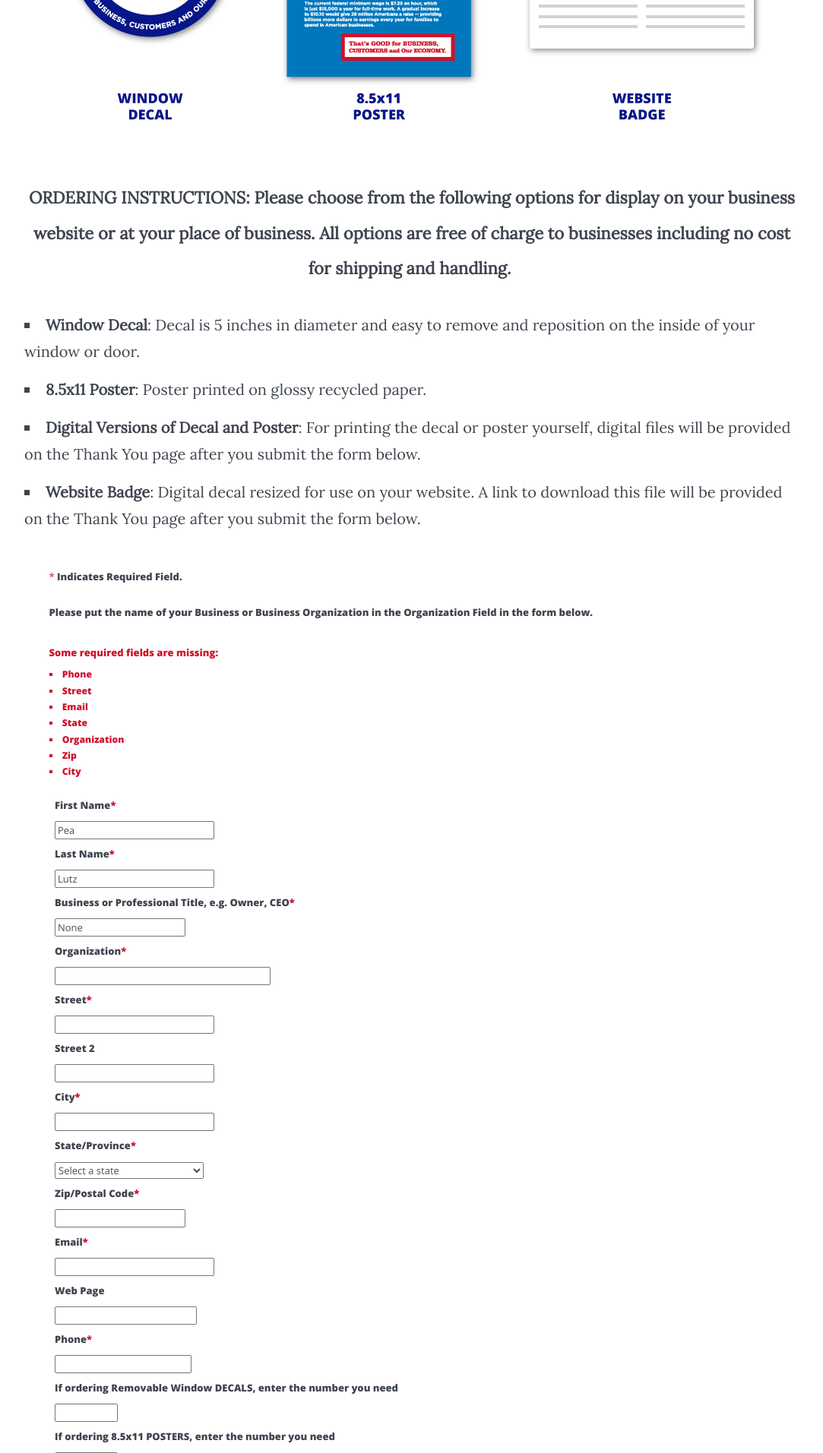
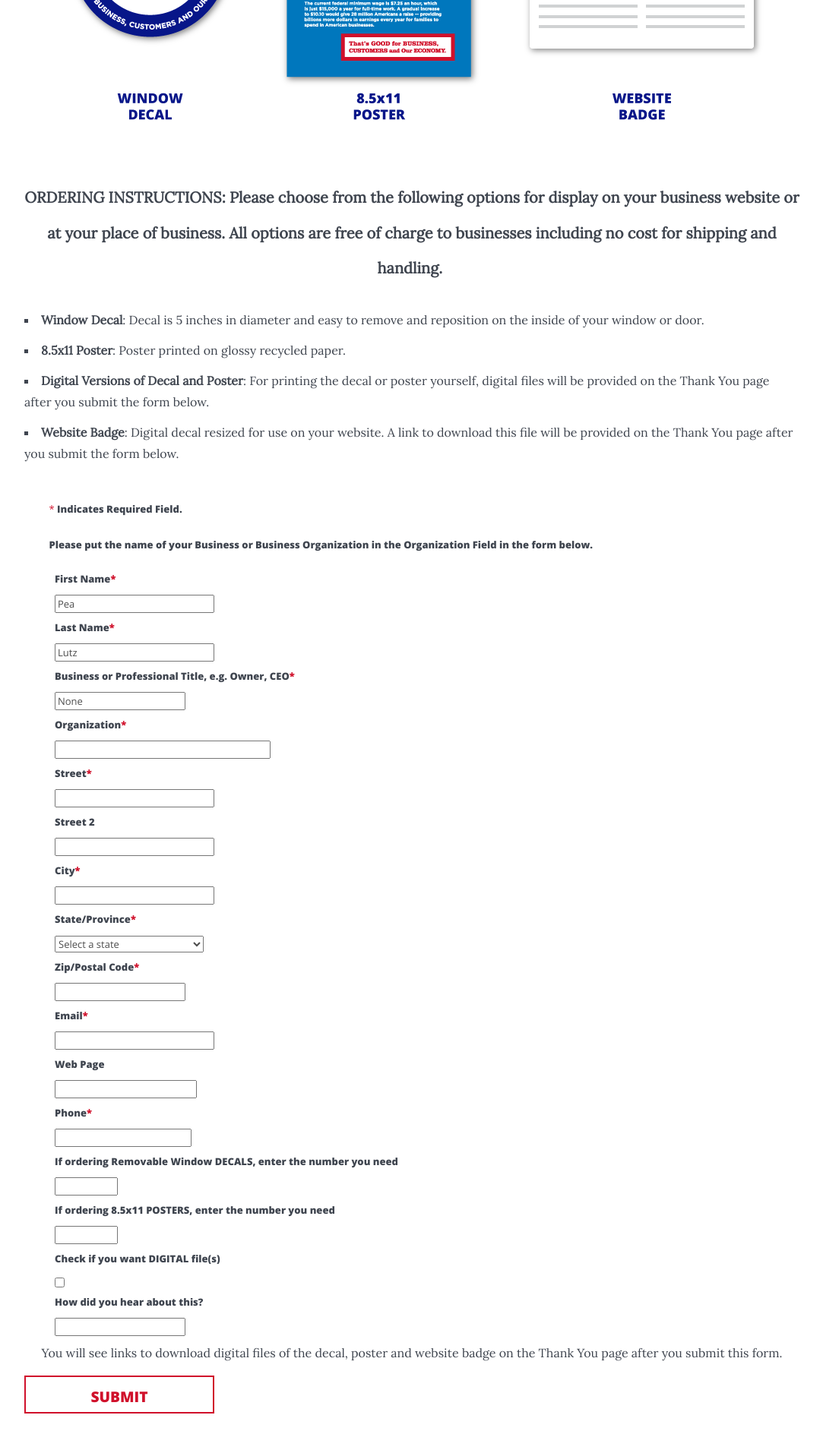
Before and after one commit to misfist/1010stickers, a PHP site: page /salsa-order.html in a window 1280 px wide. Shown: the part 323-2236 px from the top of the page at 76% size, without its empty margins (98-1181 px from the left). Run offline with PHP 8.4, Linux system fonts and the light colour scheme; some libraries are stand-ins or nearby versions.

Commit message:
Updated order form spacing.

```diff
--- a/library/css/style.css
+++ b/library/css/style.css
@@ -1199,11 +1199,11 @@ body.order-form section#intro h3 {
   @media screen and (max-width: 30em) {
     /* line 18, ../scss/base/_orderform.scss */
     body.order-form section#intro h3 {
-      font-size: 1.125rem; } }
+      font-size: 1.125em; } }
   @media screen and (min-width: 48em) {
     /* line 18, ../scss/base/_orderform.scss */
     body.order-form section#intro h3 {
-      font-size: 1.375em; } }
+      font-size: 1.25em; } }
 /* line 29, ../scss/base/_orderform.scss */
 body.order-form section#intro article {
   font-family: "Lora", serif !important;
@@ -1228,13 +1228,13 @@ body.order-form section#intro article {
         /* line 39, ../scss/base/_orderform.scss */
         body.order-form section#intro article p.required-note {
           padding: 1.875em 2.5em 0 2.5em; } }
-  /* line 53, ../scss/base/_orderform.scss */
-  body.order-form section#intro article ul li,
-  body.order-form section#intro article .error li {
+  /* line 52, ../scss/base/_orderform.scss */
+  body.order-form section#intro article ul li {
     max-width: 100%;
     list-style-type: square;
     list-style-position: inside;
-    text-align: left; }
+    text-align: left;
+    font-size: 1em; }
   /* line 41, ../scss/base/_mixins.scss */
   body.order-form section#intro article a,
   body.order-form section#intro article a:link {
@@ -1278,22 +1278,25 @@ body.order-form section#intro article {
     /* line 84, ../scss/base/_orderform.scss */
     body.order-form section#intro article .error li {
       margin-bottom: 0;
+      list-style-type: square;
+      list-style-position: inside;
+      text-align: left;
       font-size: 0.9375em; }
-      /* line 87, ../scss/base/_orderform.scss */
+      /* line 90, ../scss/base/_orderform.scss */
       body.order-form section#intro article .error li:first-child {
         margin-top: 0.625em; }
-  /* line 94, ../scss/base/_orderform.scss */
+  /* line 97, ../scss/base/_orderform.scss */
   body.order-form section#intro article .diaFields,
   body.order-form section#intro article .formRow {
     text-align: left;
     font-family: "Open Sans", sans-serif !important; }
-    /* line 97, ../scss/base/_orderform.scss */
+    /* line 100, ../scss/base/_orderform.scss */
     body.order-form section#intro article .diaFields label,
     body.order-form section#intro article .formRow label {
       font-size: 0.8125em;
       font-weight: bold;
       display: block; }
-    /* line 106, ../scss/base/_orderform.scss */
+    /* line 109, ../scss/base/_orderform.scss */
     body.order-form section#intro article .diaFields input[type='text'],
     body.order-form section#intro article .diaFields input.blockInput,
     body.order-form section#intro article .diaFields .stateSelect select,
@@ -1304,7 +1307,7 @@ body.order-form section#intro article {
     body.order-form section#intro article .formRow .stateSelect option {
       font-size: 0.8125em;
       color: #4d4d4d; }
-    /* line 110, ../scss/base/_orderform.scss */
+    /* line 113, ../scss/base/_orderform.scss */
     body.order-form section#intro article .diaFields input[type='submit'],
     body.order-form section#intro article .formRow input[type='submit'] {
       display: inline-block;
@@ -1332,18 +1335,18 @@ body.order-form section#intro article {
         border-width: 2px;
         border-style: solid; }
   @media screen and (max-width: 30em) {
-    /* line 115, ../scss/base/_orderform.scss */
-    body.order-form section#intro article .formRow {
+    /* line 118, ../scss/base/_orderform.scss */
+    body.order-form section#intro article .diaFields {
       padding: 0 0.625em; } }
   @media screen and (min-width: 48em) {
-    /* line 115, ../scss/base/_orderform.scss */
-    body.order-form section#intro article .formRow {
+    /* line 118, ../scss/base/_orderform.scss */
+    body.order-form section#intro article .diaFields {
       padding: 0 2.5em; } }
-  /* line 124, ../scss/base/_orderform.scss */
+  /* line 127, ../scss/base/_orderform.scss */
   body.order-form section#intro article p#jQ-uid-3 {
     display: none; }
 @media screen and (max-width: 30em) {
-  /* line 131, ../scss/base/_orderform.scss */
+  /* line 134, ../scss/base/_orderform.scss */
   body.order-form section#partners li {
     display: block;
     float: left;
@@ -1355,6 +1358,6 @@ body.order-form section#intro article {
     /* line 41, ../scss/neat/grid/_span-columns.scss */
     body.order-form section#partners li:last-child {
       margin-right: 0; }
-    /* line 138, ../scss/base/_orderform.scss */
+    /* line 141, ../scss/base/_orderform.scss */
     body.order-form section#partners li:last-child {
       padding-bottom: 0; } }
--- a/library/scss/base/_orderform.scss
+++ b/library/scss/base/_orderform.scss
@@ -20,10 +20,10 @@ body.order-form {
         color: $gray4;
         padding-bottom: em(20);
         @include media($mobile) {
-          font-size: 1.125rem;
+          font-size: em(18);
         }
         @include media($desktop) {
-          font-size: em(22);
+          font-size: em(20);
         }
       }
       article {
@@ -48,13 +48,13 @@ body.order-form {
           font-size: em(13);
         }
       }
-      ul,
-      .error {
+      ul {
         li {
           max-width: 100%;
           list-style-type: square;
           list-style-position: inside;
           text-align: left;
+          font-size: em(16);
         }
       }
       @include standard-links ($color: $red, $vcolor: $red, $hcolor: $blue, $weight: normal);
@@ -83,6 +83,9 @@ body.order-form {
           font-size: em(13);
         li {
           margin-bottom: 0;
+          list-style-type: square;
+          list-style-position: inside;
+          text-align: left;
           font-size: em(15);
           &:first-child {
             margin-top: em(10);
@@ -112,7 +115,7 @@ body.order-form {
           margin-top: em(15);
         }
       }
-      .formRow {
+      .diaFields {
         @include media($mobile) {
            padding: 0 em(10);
         }
--- a/salsa-order.html
+++ b/salsa-order.html
@@ -42,7 +42,7 @@
                 <p class="required-note">* <b>Indicates Required Field.</b></p>
                 <p class="required-note"><b>Please put the name of your Business or Business Organization in the Organization Field in the form below.</b></p>
                 <input type="hidden" name="redirect" value="http://org.salsalabs.com/o/1924/p/salsa/web/common/public/content?content_item_KEY=12815" />
-                <div class="error">Some required fields are missing:
+                <!-- <div class="error">Some required fields are missing:
                   <li>Phone
                   <li>Street
                   <li>Email
@@ -50,7 +50,7 @@
                   <li>Organization
                   <li>Zip
                   <li>City
-                </div>
+                </div> -->
                 <script language="JavaScript" src="/salsa/include/loadjquery.js"></script>
                 <script language="JavaScript" src="/dia/include/datetime/jquery.date_input.js"></script>
                 <script language="JavaScript" src="/dia/include/datetime/init_date_input.js"></script>
```
